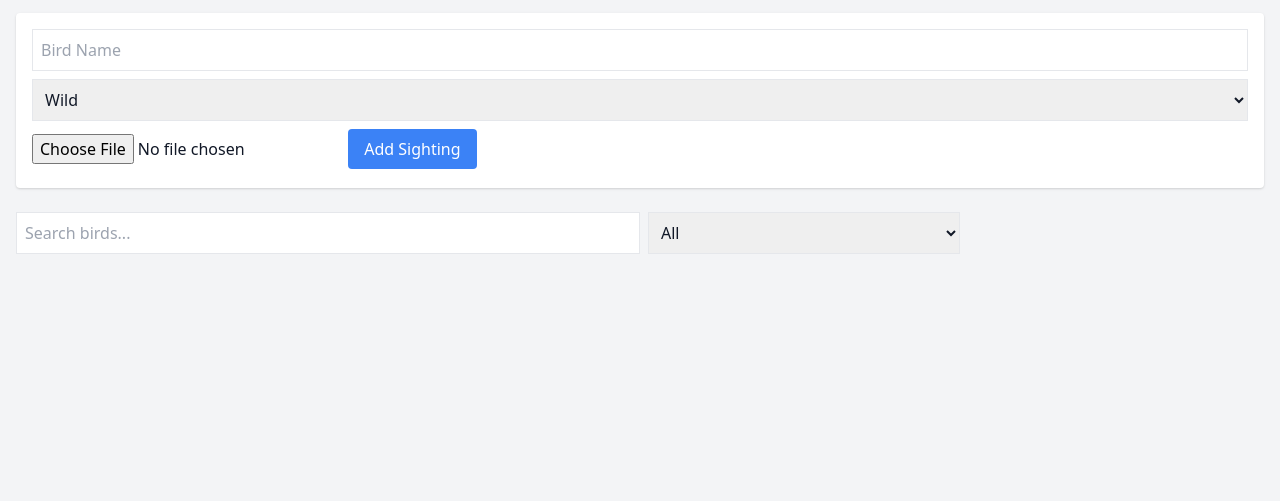
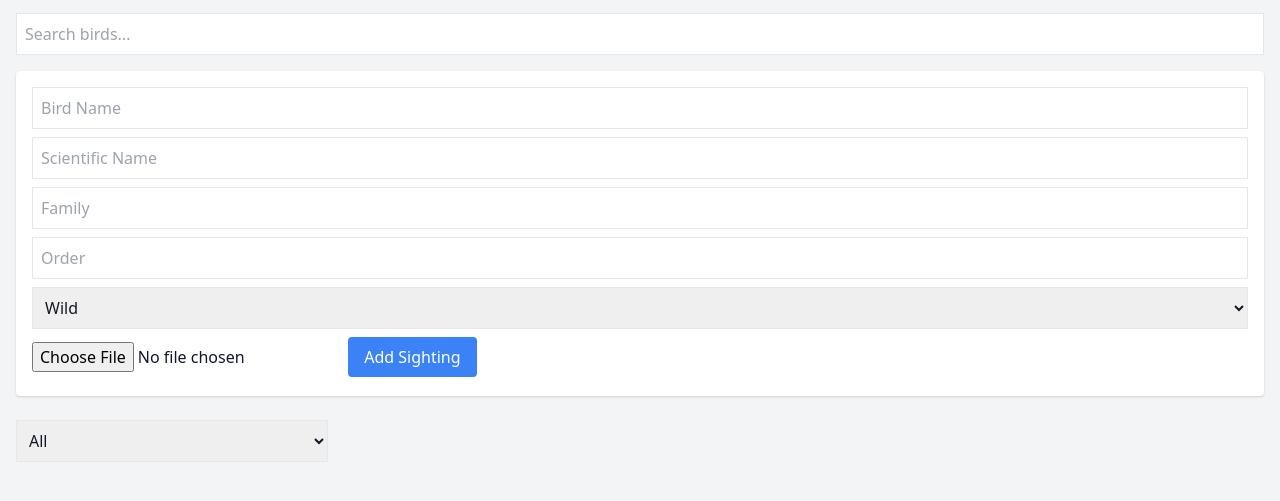
Before and after one commit to noelomorales/lifelist, a plain HTML site: page index.html in a window 1280 px wide. Shown: the part 51-552 px from the top of the page. Drawn offline with nearby package versions, Linux system fonts and the light colour scheme.

Commit message:
Update index.html - with searhc

```diff
--- a/index.html
+++ b/index.html
@@ -10,24 +10,31 @@
 <body class="bg-gray-100 text-gray-900 p-4">
   <h1 class="text-2xl font-bold mb-4">Bird Lifelist</h1>
 
+  <div class="mb-4">
+    <input id="searchInput" type="text" placeholder="Search birds..." class="border p-2 w-full" autocomplete="off" />
+    <ul id="autocompleteResults" class="bg-white border rounded shadow mt-1 hidden max-h-60 overflow-y-auto"></ul>
+  </div>
+
   <form id="sightingForm" class="bg-white p-4 rounded shadow mb-6">
     <input id="birdName" type="text" placeholder="Bird Name" required class="border p-2 mb-2 w-full" />
+    <input id="sciName" type="text" placeholder="Scientific Name" class="border p-2 mb-2 w-full" readonly />
+    <input id="family" type="text" placeholder="Family" class="border p-2 mb-2 w-full" readonly />
+    <input id="order" type="text" placeholder="Order" class="border p-2 mb-2 w-full" readonly />
+
     <select id="tier" class="border p-2 mb-2 w-full">
       <option value="wild">Wild</option>
       <option value="captive">Captive</option>
     </select>
+
     <input id="birdImage" type="file" accept="image/*" required class="mb-2" />
     <button type="submit" class="bg-blue-500 text-white px-4 py-2 rounded">Add Sighting</button>
   </form>
 
-  <div class="mb-4 flex flex-col sm:flex-row gap-2">
-    <input id="searchInput" type="text" placeholder="Search birds..." class="border p-2 w-full sm:w-1/2" />
-    <select id="filterTier" class="border p-2 w-full sm:w-1/4">
-      <option value="all">All</option>
-      <option value="wild">Wild</option>
-      <option value="captive">Captive</option>
-    </select>
-  </div>
+  <select id="filterTier" class="border p-2 mb-4 w-full sm:w-1/4">
+    <option value="all">All</option>
+    <option value="wild">Wild</option>
+    <option value="captive">Captive</option>
+  </select>
 
   <div id="sightingsList" class="space-y-4"></div>
 </body>
```
